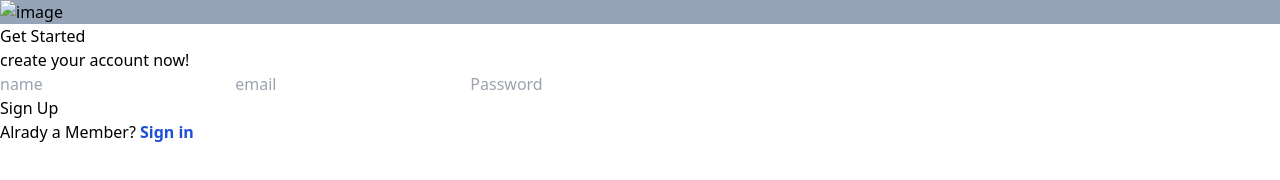
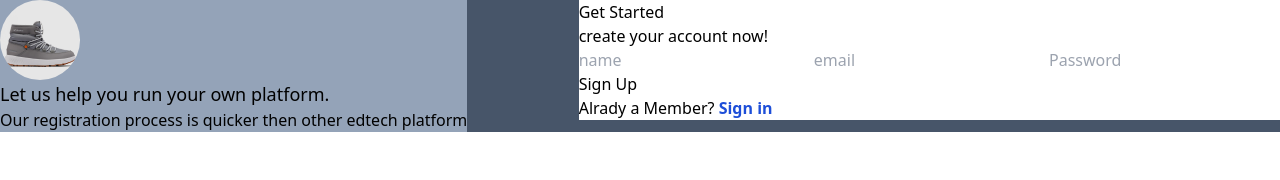
Before and after one commit to Zunaeed-Imran/Tailwind_Tutorial, a website: page src/index.html in a window 1280 px wide. Drawn offline with Linux system fonts and the light colour scheme.

Commit message:
form - from styling is on.

```diff
--- a/src/index.html
+++ b/src/index.html
@@ -8,23 +8,24 @@
 </head>
 <body>
 
-  <div class="bg-red-100">
+  <div class="bg-red-100 w-screen justify-center items-center">
 
-    <div class="bg-slate-600">
-      <div class="bg-slate-400">
-          <img src="" alt="image">
-          <h1></h1>
-          <p></p>
+    <div class="bg-slate-600 flex justify-between gap-x-20 h-full">
+
+      <div class="bg-slate-400 items-center max-w-5xl">
+          <img src="/images/mid_show_boot_2024-01-02 16-12-23.png" alt="image" class="w-20 h-20 rounded-full">
+          <h1 class="text-lg">Let us help you run your own platform.</h1>
+          <p>Our registration process is quicker then other edtech platform</p>
       </div>
 
-      <div class="bg-white">
+      <div class="bg-white items-center h-fit">
         <h1>Get Started</h1>
         <p>create your account now!</p>
-        <form action="">
-          <input type="text" name="name" placeholder="name">
-          <input type="email" name="email" placeholder="email">
-          <input type="password" name="password" placeholder="Password">
-        </form>
+        <form>
+            <input type="text" name="name" placeholder="name">
+            <input type="email" name="email" placeholder="email">
+            <input type="password" name="password" placeholder="Password">
+          </form>
         <button>Sign Up</button>
         <p>Alrady a Member? <span class="font-bold text-blue-700">Sign in</span></p>
       </div>
```
Also changed, not shown: src/output.css.
